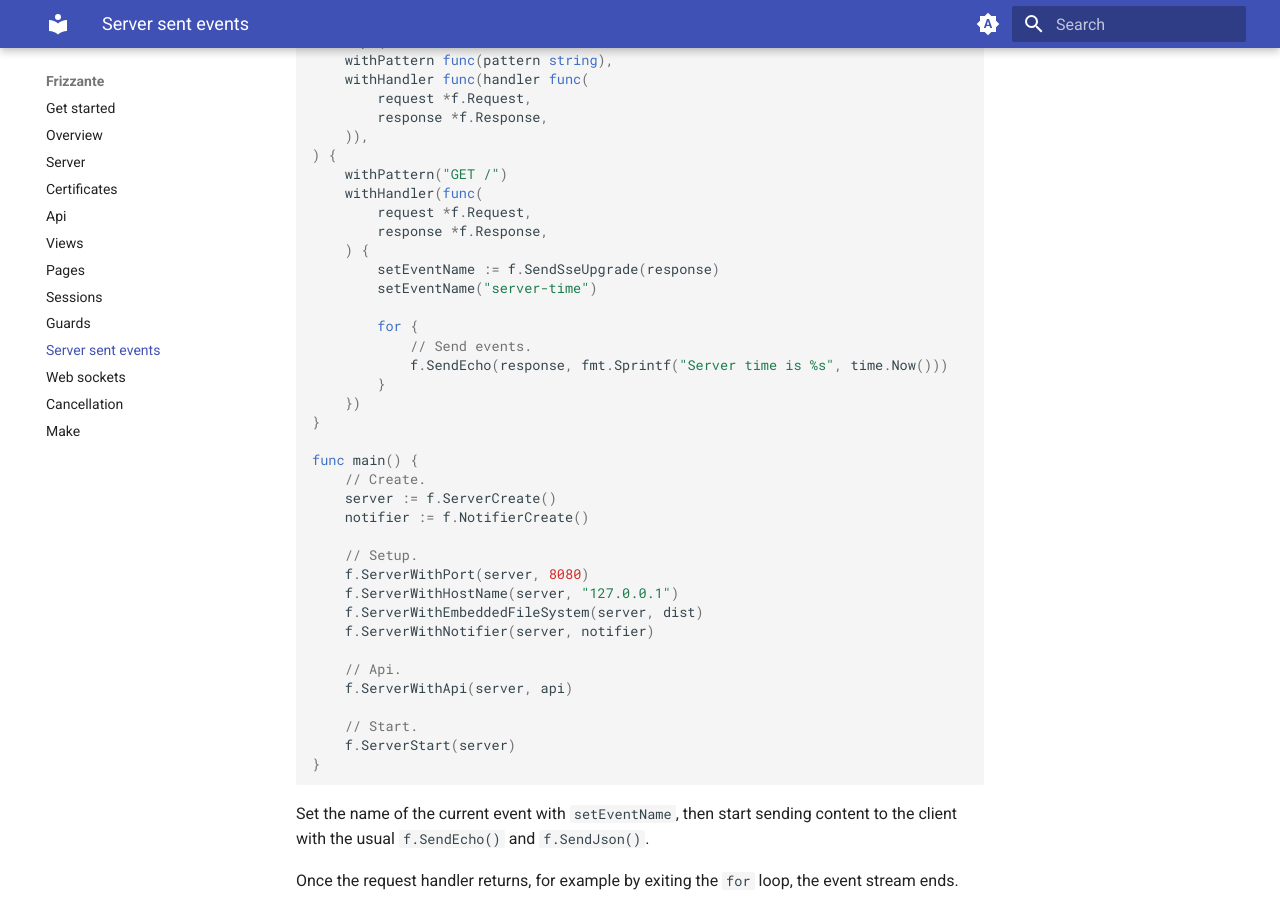
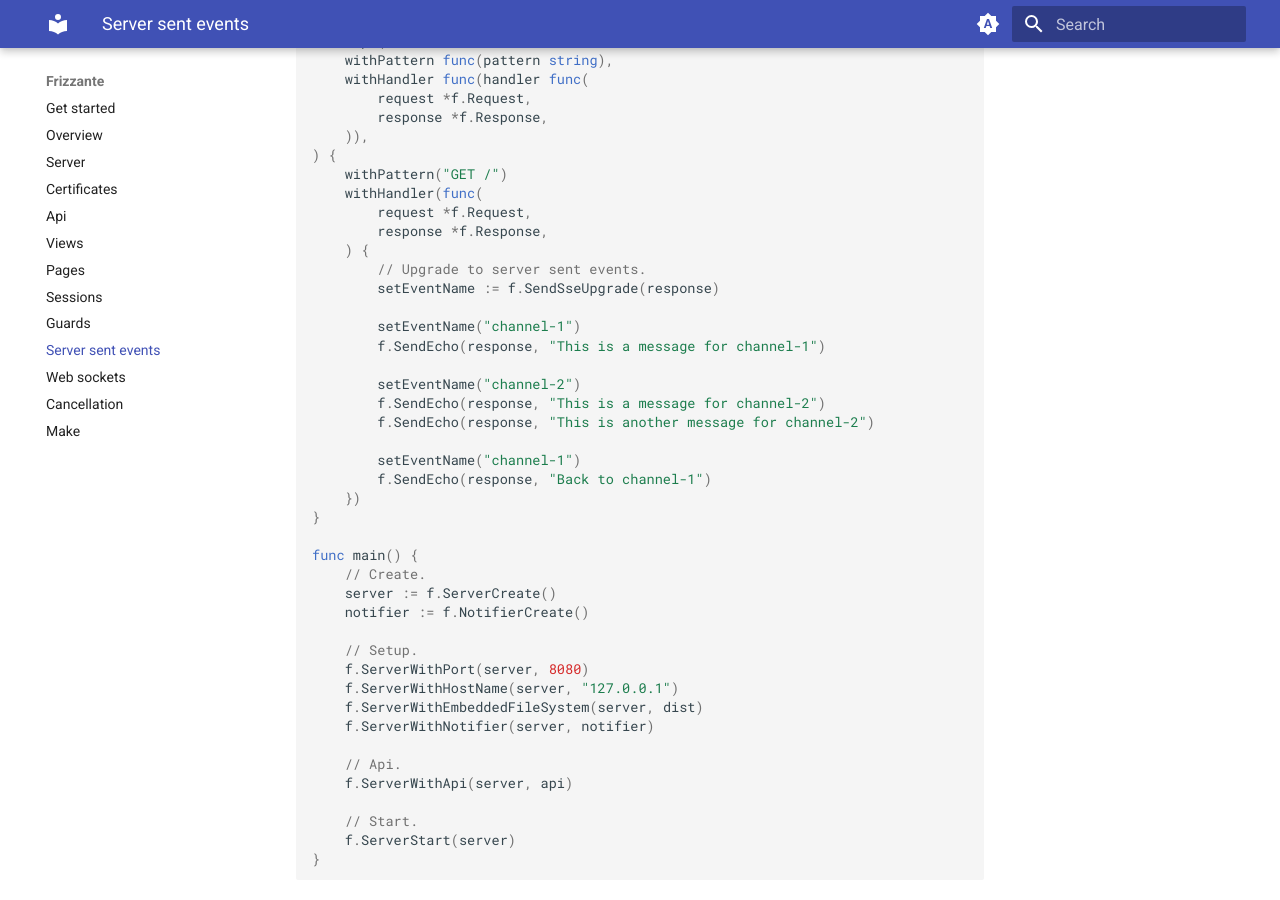
Before and after one commit to razshare/frizzante-docs, an MkDocs documentation site: the page built from docs/server-sent-events.md, in a window 1280 px wide and 900 px high, scrolled down 390 px. Built offline with MkDocs 1.6.1 and Material for MkDocs 9.7.7, drawn with Linux system fonts in a browser that asks for light colours.

Commit message:
chore(docs): updating server-sent-events.

```diff
--- a/docs/server-sent-events.md
+++ b/docs/server-sent-events.md
@@ -23,13 +23,18 @@ func api(
         request *f.Request,
         response *f.Response,
     ) {
+        // Upgrade to server sent events.
         setEventName := f.SendSseUpgrade(response)
-        setEventName("server-time")
 
-        for {
-            // Send events.
-            f.SendEcho(response, fmt.Sprintf("Server time is %s", time.Now()))
-        }
+        setEventName("channel-1")
+        f.SendEcho(response, "This is a message for channel-1")
+
+        setEventName("channel-2")
+        f.SendEcho(response, "This is a message for channel-2")
+        f.SendEcho(response, "This is another message for channel-2")
+
+        setEventName("channel-1")
+        f.SendEcho(response, "Back to channel-1")
     })
 }
 
```
